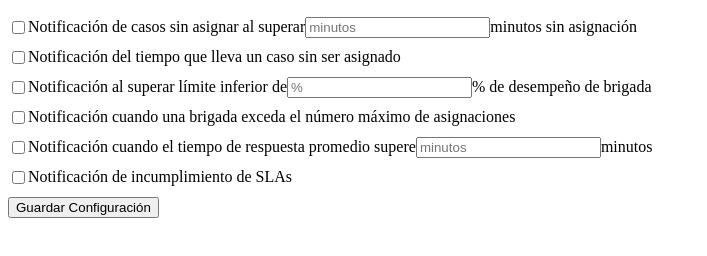
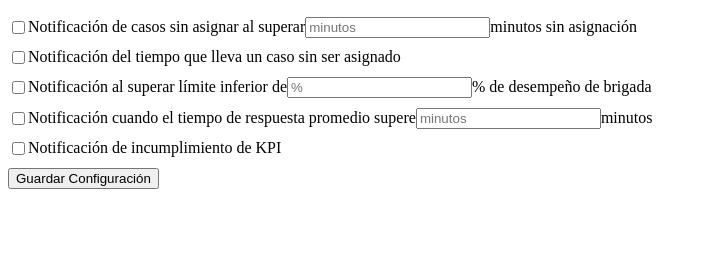
Before and after one commit to zodiacmpx/checklist, a plain HTML site: page index.html in a window 1280 px wide. Shown: the part 50-306 px from the top of the page, without its empty margins (0-707 px from the left). Drawn offline with Linux system fonts and the light colour scheme.

Commit message:
index.html

```diff
--- a/index.html
+++ b/index.html
@@ -36,10 +36,6 @@
             <label for="limite_inferior_desempeno">% de desempeño de brigada</label>
         </div>
 
-        <div class="checkbox-container">
-            <input type="checkbox" id="notificacion_asignaciones_excedidas">
-            <label for="notificacion_asignaciones_excedidas">Notificación cuando una brigada exceda el número máximo de asignaciones</label>
-        </div>
 
         <div class="checkbox-container">
             <input type="checkbox" id="notificacion_tiempo_respuesta_promedio">
@@ -50,7 +46,7 @@
 
         <div class="checkbox-container">
             <input type="checkbox" id="notificacion_incumplimiento_slas">
-            <label for="notificacion_incumplimiento_slas">Notificación de incumplimiento de SLAs</label>
+            <label for="notificacion_incumplimiento_slas">Notificación de incumplimiento de KPI</label>
         </div>
 
         <button type="submit">Guardar Configuración</button>
```
